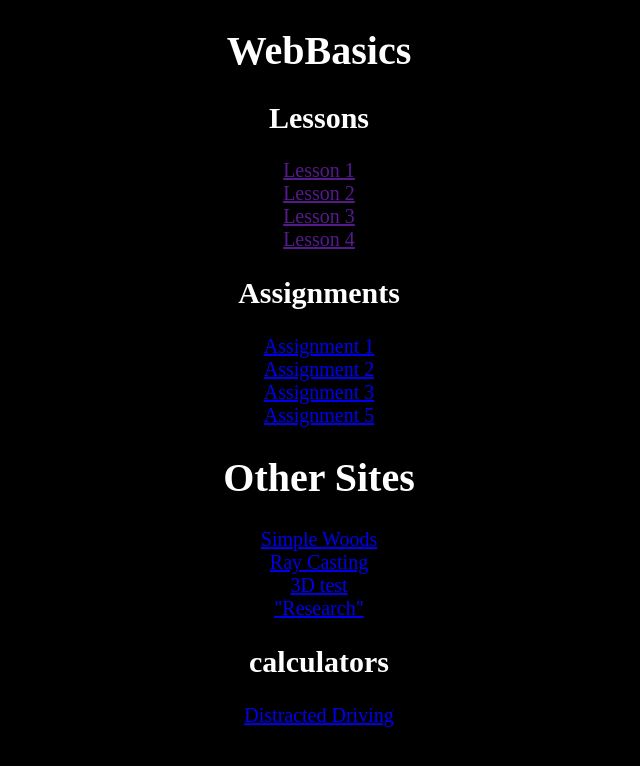
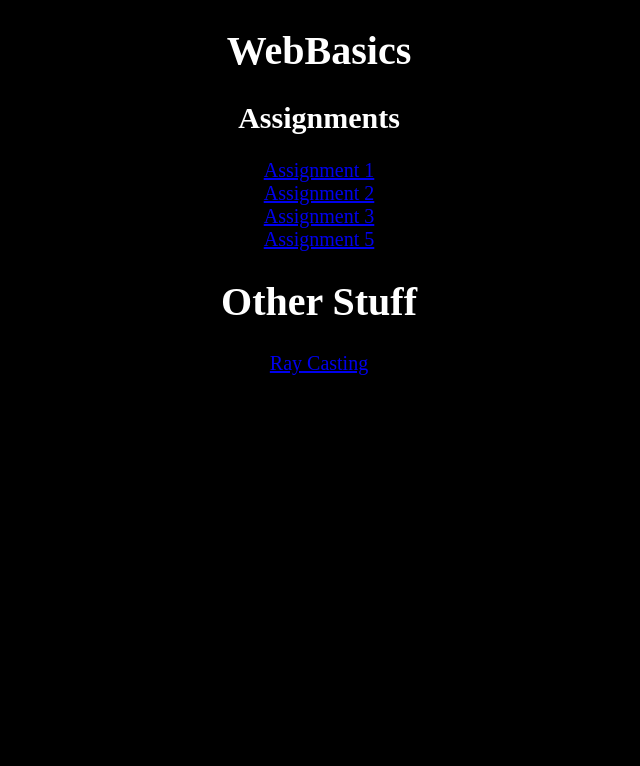
Before and after one commit to Millibort/Bungee-Jump-Web, a plain HTML site: page index.html in a window 1280 px wide. Shown: the whole page, without its empty margins (321-961 px from the left). Drawn offline with Linux system fonts and the light colour scheme.

Commit message:
Update index.html

```diff
--- a/index.html
+++ b/index.html
@@ -7,23 +7,12 @@
     </head>
     <body>
         <h1>WebBasics</h1>
-        <h2>Lessons</h2>
-        <a href="">Lesson 1</a><br>
-        <a href="">Lesson 2</a><br>
-        <a href="">Lesson 3</a><br>
-        <a href="">Lesson 4</a>
-        <br>
         <h2>Assignments</h2>
         <a href="Assignment_1/index.html">Assignment 1</a><br>
         <a href="Assignment_2/index.html">Assignment 2</a><br>
         <a href="Assignment_3/index.html">Assignment 3</a></br>
         <a href="HTML Assignment 5/index.html">Assignment 5</a>
-        <h1>Other Sites</h1>
-        <a href="Gametest1/index.html">Simple Woods</a><br>
+        <h1>Other Stuff</h1>
         <a href="Ver 3/index.html">Ray Casting</a><br>
-        <a href="Rays-main - Copy/index.html">3D test</a><br>
-        <a href="Research/index.html">"Research"</a><br>
-        <h2>calculators</h2>
-        <a href="Distracted Driving/index.html">Distracted Driving</a><br>
     </body>
 </html>
```
